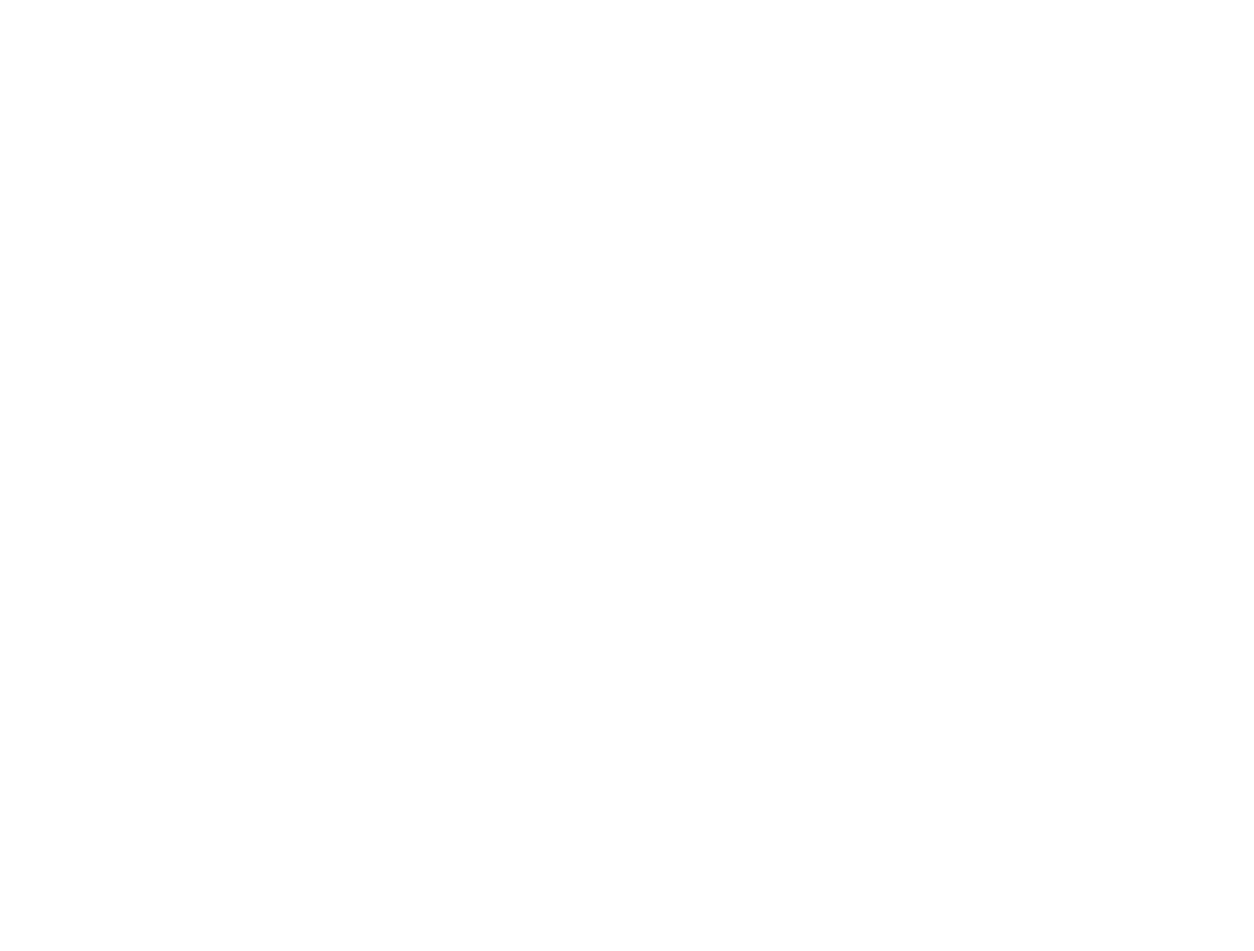
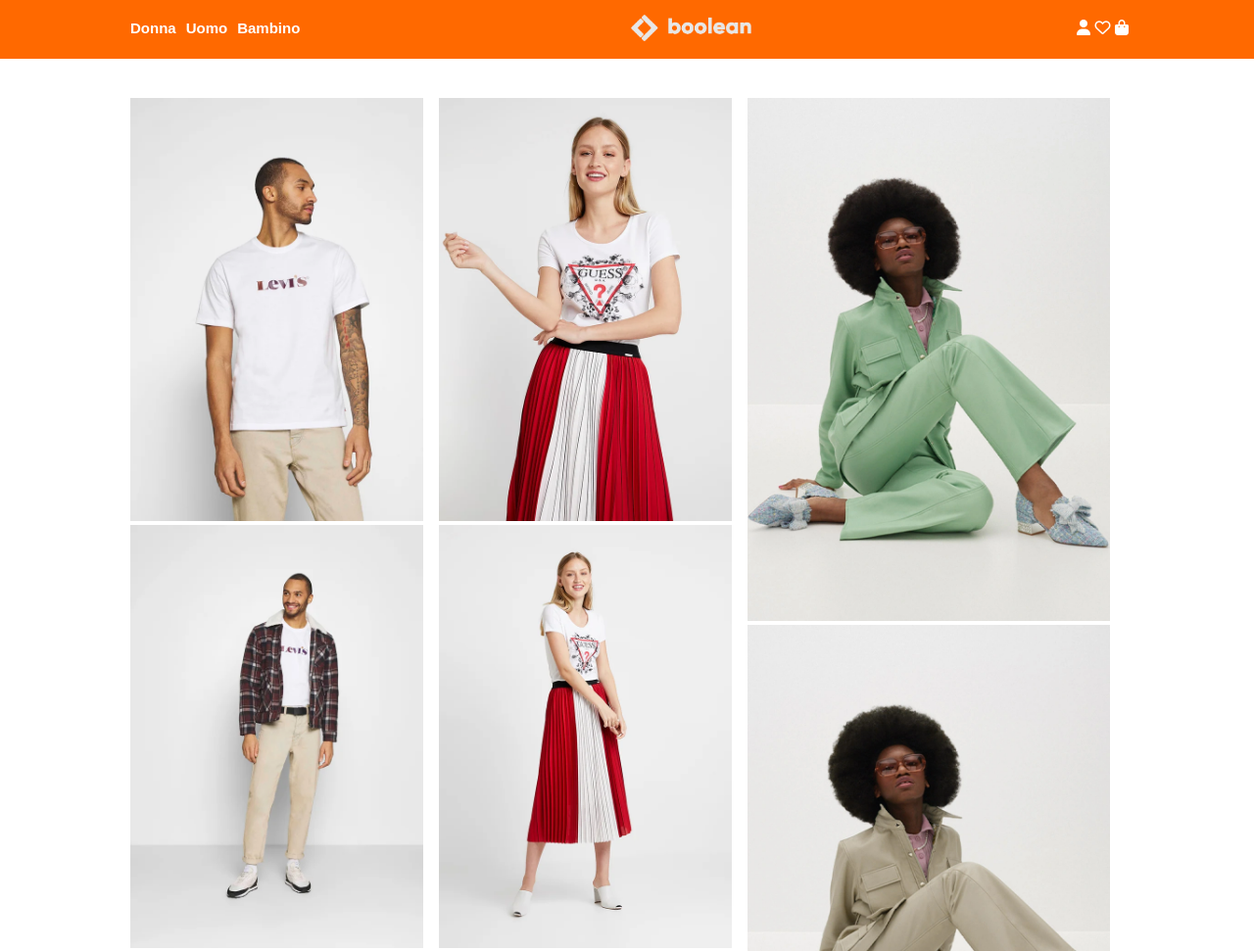
Before and after one commit to Knil88/html-css-boolando, a plain HTML site: page index.html in a window 1280 px wide. Shown: the top 971 px of the page at 98% size. Before the commit the page ends 800 px from the top, so only its background shows below. Drawn offline with Linux system fonts and the light colour scheme; files that its build step writes are made by us from their sources.

Commit message:
creazione header e main

```diff
--- a/css/style.css
+++ b/css/style.css
@@ -4,3 +4,63 @@
     margin: 0;
     padding: 0;
 }
+body{
+    font-family: sans-serif;
+
+}
+header{
+    background-color: #ff6900;
+     height: 60px;
+    padding: 15px 0;
+    color: white;
+}
+
+#barra{
+    width: 80%;
+    margin: auto;
+    display: flex;
+    justify-content: space-between;
+    align-items: center;
+}
+#barra .menu{
+    list-style: none;
+}
+
+.item {
+
+    margin: 0px 5px;
+    font-size: 15px;
+    font-weight: bold;
+}
+.icon , .item{
+    color: white;
+    text-decoration: none;
+
+}
+
+#logo{
+    width: 12%;
+
+}
+
+
+.menu{
+    display: flex;
+}
+.row {
+    display: flex;
+    width: 80%;
+    margin: auto;
+    padding-top: 40px;
+    padding-left: 5px;
+}
+.model{
+    width: 95%;
+
+}
+.img{
+    position: relative;
+}
+.b{
+
+}
--- a/index.html
+++ b/index.html
@@ -4,8 +4,9 @@
     <meta charset="UTF-8">
     <meta http-equiv="X-UA-Compatible" content="IE=edge">
     <meta name="viewport" content="width=device-width, initial-scale=1.0">
-    <link rel="stylesheet" href="style.css">
+    <link rel="stylesheet" href="css/style.css">
     <link rel="stylesheet" href="https://cdnjs.cloudflare.com/ajax/libs/font-awesome/6.2.0/css/all.min.css" integrity="sha512-xh6O/CkQoPOWDdYTDqeRdPCVd1SpvCA9XXcUnZS2FmJNp1coAFzvtCN9BmamE+4aHK8yyUHUSCcJHgXloTyT2A==" crossorigin="anonymous" referrerpolicy="no-referrer" />
+    <link rel="stylesheet" href="https://cdnjs.cloudflare.com/ajax/libs/font-awesome/6.2.0/css/brands.min.css" integrity="sha512-+oRH6u1nDGSm3hH8poU85YFIVTdSnS2f+texdPGrURaJh8hzmhMiZrQth6l56P4ZQmxeZzd2DqVEMqQoJ8J89A==" crossorigin="anonymous" referrerpolicy="no-referrer" />
     <title>Boolando</title>
 </head>
 <body>
@@ -13,13 +14,40 @@
     <!-- Intestazione -->
 
     <header>
-
+        <nav id="barra">
+            <ul class="menu">
+                <li><a class="item" href="#">Donna</a></li>
+                <li><a class="item" href="#">Uomo</a></li>
+                <li><a class="item" href="#">Bambino</a></li>
+            </ul>
+            <img id="logo" src="img/boolean-logo.png" alt="">
+           <div>
+           <a class="icon" href="#"><i class="fa-solid fa-user"></i></a>
+            <a class="icon" href="#"><i class="fa-regular fa-heart"></i></a>
+            <a class="icon" href="#"><i class="fa-solid fa-bag-shopping"></i></a>
+           </div>
+        </nav>
     </header>
 
     <!-- Parte Principale -->
 
     <main>
-
+        <section>
+            <div class="row">
+               <div class="img">
+                <img class="model" src="img/1.webp" alt="immagine">
+                <img class="model b" src="img/1b.webp" alt="">
+                </div>
+               <div class="img">
+                <img class="model" src="img/2.webp" alt="immagine">
+                <img class="model b" src="img/2b.webp" alt="">
+            </div>
+               <div class="img">
+                <img class="model" src="img/3.webp" alt="immagine">
+                <img class="model b" src="img/3b.webp" alt="">
+            </div>
+            </div>
+        </section>
     </main>
 
     <!-- Footer -->
```
